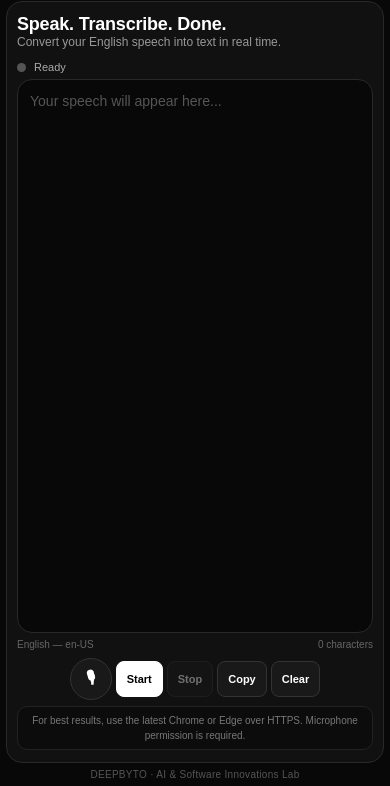
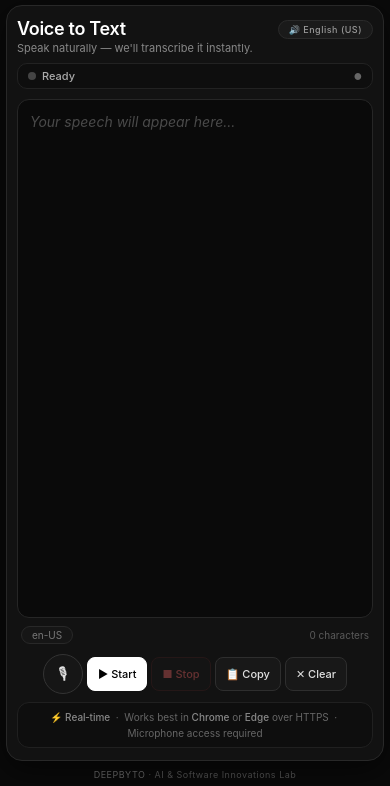
Before and after one commit to DEEPBYTO/Recognizer, a plain HTML site: page index.html in a window 390 px wide. Shown: the part 58-844 px from the top of the page. Drawn offline with Linux system fonts and the light colour scheme.

Commit message:
Update index.html

```diff
--- a/index.html
+++ b/index.html
@@ -25,39 +25,36 @@
     html, body {
       width: 100vw;
       min-height: 100vh;
-      min-height: 100dvh;          /* dynamic viewport height for mobile */
-      background: #080808;
-      color: #ffffff;
-      font-family: Arial, Helvetica, sans-serif;
+      min-height: 100dvh;
+      background: #0a0a0a;
+      color: #f0f0f0;
+      font-family: -apple-system, BlinkMacSystemFont, 'Segoe UI', Roboto, Arial, Helvetica, sans-serif;
       display: flex;
       justify-content: center;
-      align-items: flex-start;     /* allow content to grow, but we control height */
+      align-items: flex-start;
       padding: 0;
       margin: 0;
       overflow-x: hidden;
     }
 
-    /* main container: full viewport, no scroll on desktop */
     .app {
       width: 100%;
-      max-width: 880px;            /* comfortable reading width */
+      max-width: 920px;
       min-height: 100vh;
       min-height: 100dvh;
-      padding: 12px 16px 10px;
+      padding: 16px 20px 12px;
       display: flex;
       flex-direction: column;
-      justify-content: flex-start;
-      background: #080808;
-      /* no extra margins */
+      background: #0a0a0a;
     }
 
-    /* ----- header / logo (compact) ----- */
+    /* ----- header / logo ----- */
     .brand {
       display: flex;
       align-items: center;
-      gap: 12px;
-      padding: 6px 0 8px 0;
-      border-bottom: 1px solid #1f1f1f;
+      gap: 14px;
+      padding: 8px 0 12px 0;
+      border-bottom: 1px solid #1e1e1e;
       flex-shrink: 0;
     }
 
@@ -68,10 +65,11 @@
 
     .logo-container img {
       display: block;
-      width: 48px;                /* sharp and clean */
-      height: 48px;
+      width: 52px;
+      height: 52px;
       object-fit: contain;
       background: transparent;
+      border-radius: 12px;
     }
 
     .brand-text {
@@ -81,120 +79,181 @@
     }
 
     .brand-name {
-      font-size: 18px;
+      font-size: 20px;
       font-weight: 700;
-      letter-spacing: 0.5px;
+      letter-spacing: 0.3px;
       color: #ffffff;
+      background: linear-gradient(135deg, #ffffff 60%, #888888);
+      -webkit-background-clip: text;
+      -webkit-text-fill-color: transparent;
     }
 
     .brand-sub {
       font-size: 11px;
       font-weight: 400;
-      color: #888888;
-      letter-spacing: 1px;
-      margin-top: 1px;
+      color: #777777;
+      letter-spacing: 1.5px;
+      margin-top: 2px;
+      text-transform: uppercase;
     }
 
     /* ----- main card ----- */
     .card {
       flex: 1 1 auto;
-      background: #111111;
-      border: 1px solid #292929;
-      border-radius: 22px;
-      padding: 18px 22px 18px;
-      margin-top: 14px;
+      background: #121212;
+      border: 1px solid #282828;
+      border-radius: 24px;
+      padding: 24px 26px 20px;
+      margin-top: 16px;
       display: flex;
       flex-direction: column;
-      min-height: 0;              /* flex override */
-      /* ensure card uses available space */
+      min-height: 0;
+      box-shadow: 0 8px 32px rgba(0,0,0,0.6);
     }
 
-    /* heading and description – compact */
     .card-header {
       flex-shrink: 0;
-      margin-bottom: 6px;
+      margin-bottom: 8px;
+      display: flex;
+      justify-content: space-between;
+      align-items: flex-start;
+      flex-wrap: wrap;
+      gap: 8px;
     }
 
-    .card-header h1 {
-      font-size: 24px;
+    .card-header-left h1 {
+      font-size: 26px;
       font-weight: 600;
-      letter-spacing: -0.2px;
+      letter-spacing: -0.3px;
       margin: 0;
       color: #ffffff;
     }
 
-    .card-header .description {
-      color: #999999;
+    .card-header-left .description {
+      color: #888888;
       font-size: 13px;
       margin-top: 2px;
-      margin-bottom: 6px;
+    }
+
+    .badge {
+      background: #1a1a1a;
+      border: 1px solid #2a2a2a;
+      border-radius: 30px;
+      padding: 6px 16px;
+      font-size: 11px;
+      font-weight: 500;
+      color: #999999;
+      letter-spacing: 0.5px;
+      white-space: nowrap;
+      flex-shrink: 0;
+      margin-top: 4px;
     }
 
     /* status */
-    .status {
+    .status-bar {
       display: flex;
       align-items: center;
-      gap: 8px;
-      margin-bottom: 10px;
-      color: #aaaaaa;
-      font-size: 12px;
+      justify-content: space-between;
+      gap: 12px;
+      padding: 8px 14px;
+      background: #0e0e0e;
+      border-radius: 14px;
+      border: 1px solid #222222;
+      margin-bottom: 14px;
       flex-shrink: 0;
     }
 
+    .status-left {
+      display: flex;
+      align-items: center;
+      gap: 10px;
+      color: #aaaaaa;
+      font-size: 12px;
+    }
+
     .status-dot {
-      width: 9px;
-      height: 9px;
+      width: 10px;
+      height: 10px;
       border-radius: 50%;
-      background: #555555;
-      transition: background 0.1s;
+      background: #444444;
+      transition: all 0.2s;
+      flex-shrink: 0;
     }
 
     .status.recording .status-dot {
       background: #ffffff;
-      box-shadow: 0 0 12px #ffffff;
+      box-shadow: 0 0 16px rgba(255,255,255,0.4);
+      animation: pulse-dot 1.2s ease-in-out infinite;
     }
 
-    /* textarea – grows to fill available space */
+    @keyframes pulse-dot {
+      0%, 100% { transform: scale(1); opacity: 1; }
+      50% { transform: scale(1.3); opacity: 0.6; }
+    }
+
+    .status-text {
+      font-weight: 500;
+    }
+
+    .status-time {
+      font-size: 11px;
+      color: #666666;
+      font-variant-numeric: tabular-nums;
+    }
+
+    /* textarea */
     .textarea-wrapper {
       flex: 1 1 auto;
       display: flex;
       flex-direction: column;
-      min-height: 120px;          /* fallback */
+      min-height: 140px;
     }
 
     textarea {
       width: 100%;
       flex: 1 1 auto;
-      resize: none;              /* prevent manual resize to keep layout stable */
-      background: #080808;
-      border: 1px solid #292929;
-      border-radius: 15px;
-      padding: 14px 16px;
-      color: #ffffff;
+      resize: none;
+      background: #0a0a0a;
+      border: 1px solid #262626;
+      border-radius: 16px;
+      padding: 16px 18px;
+      color: #f0f0f0;
       font-size: 16px;
-      line-height: 1.6;
+      line-height: 1.7;
       outline: none;
-      font-family: Arial, Helvetica, sans-serif;
-      min-height: 100px;
-      transition: border-color 0.1s;
+      font-family: -apple-system, BlinkMacSystemFont, 'Segoe UI', Roboto, Arial, sans-serif;
+      min-height: 110px;
+      transition: border-color 0.2s;
     }
 
     textarea:focus {
-      border-color: #555555;
+      border-color: #444444;
     }
 
     textarea::placeholder {
-      color: #555555;
+      color: #4a4a4a;
+      font-style: italic;
     }
 
     /* stats row */
     .stats {
       display: flex;
       justify-content: space-between;
-      margin-top: 6px;
-      color: #666666;
+      align-items: center;
+      margin-top: 8px;
+      color: #5a5a5a;
       font-size: 11px;
       flex-shrink: 0;
+      padding: 0 4px;
+    }
+
+    .stats .lang-badge {
+      background: #161616;
+      padding: 2px 10px;
+      border-radius: 20px;
+      border: 1px solid #282828;
+      font-size: 10px;
+      color: #777777;
     }
 
     /* controls */
@@ -203,138 +262,197 @@
       flex-wrap: wrap;
       align-items: center;
       justify-content: center;
-      gap: 8px;
-      margin-top: 12px;
+      gap: 10px;
+      margin-top: 14px;
       flex-shrink: 0;
     }
 
+    .controls-group {
+      display: flex;
+      gap: 8px;
+      align-items: center;
+    }
+
     button {
-      border: 1px solid #333333;
-      background: #191919;
-      color: #ffffff;
-      padding: 10px 16px;
-      border-radius: 10px;
+      border: 1px solid #2e2e2e;
+      background: #181818;
+      color: #e0e0e0;
+      padding: 10px 18px;
+      border-radius: 12px;
       cursor: pointer;
       font-size: 13px;
-      font-weight: 600;
-      transition: background 0.15s, border-color 0.15s;
+      font-weight: 500;
+      transition: all 0.15s;
       line-height: 1;
       white-space: nowrap;
       display: inline-flex;
       align-items: center;
       justify-content: center;
-      min-height: 44px;           /* touch friendly */
+      gap: 6px;
+      min-height: 44px;
+      font-family: inherit;
     }
 
     button:hover {
       background: #252525;
+      border-color: #3a3a3a;
     }
 
-    .start {
+    button:active {
+      transform: scale(0.97);
+    }
+
+    .btn-primary {
       background: #ffffff;
       color: #000000;
       border-color: #ffffff;
     }
 
-    .start:hover {
-      background: #dddddd;
+    .btn-primary:hover {
+      background: #e8e8e8;
+      border-color: #e8e8e8;
+    }
+
+    .btn-danger {
+      border-color: #4a2222;
+      color: #ff6b6b;
+    }
+
+    .btn-danger:hover {
+      background: #2a1515;
+      border-color: #5a2a2a;
     }
 
     button:disabled {
-      opacity: 0.4;
+      opacity: 0.35;
       cursor: not-allowed;
+      transform: none !important;
     }
 
     .mic-button {
-      width: 50px;
-      height: 50px;
+      width: 52px;
+      height: 52px;
       border-radius: 50%;
-      font-size: 20px;
+      font-size: 22px;
       padding: 0;
       line-height: 1;
+      border-color: #333333;
+      background: #161616;
+      transition: all 0.2s;
+    }
+
+    .mic-button:hover {
+      background: #222222;
+      border-color: #555555;
     }
 
     .mic-button.recording {
       border-color: #ffffff;
+      background: #1a1a1a;
+      box-shadow: 0 0 30px rgba(255,255,255,0.08);
     }
 
-    /* error & info */
+    .btn-icon {
+      font-size: 14px;
+    }
+
+    /* error */
     .error {
       display: none;
-      margin-top: 10px;
-      padding: 10px 12px;
-      border: 1px solid #444444;
-      border-radius: 10px;
-      color: #cccccc;
+      margin-top: 12px;
+      padding: 12px 16px;
+      border: 1px solid #3a2222;
+      background: #1a0e0e;
+      border-radius: 12px;
+      color: #ff8a8a;
       font-size: 12px;
       text-align: center;
       flex-shrink: 0;
     }
 
     .info {
-      margin-top: 10px;
-      padding: 8px 10px;
-      background: #0c0c0c;
-      border: 1px solid #222222;
-      border-radius: 10px;
-      color: #777777;
+      margin-top: 12px;
+      padding: 10px 14px;
+      background: #0e0e0e;
+      border: 1px solid #202020;
+      border-radius: 12px;
+      color: #666666;
       font-size: 11px;
-      line-height: 1.5;
+      line-height: 1.6;
       text-align: center;
       flex-shrink: 0;
+    }
+
+    .info strong {
+      color: #888888;
+      font-weight: 500;
     }
 
     /* footer */
     footer {
       text-align: center;
-      color: #555555;
+      color: #444444;
       font-size: 11px;
-      padding: 8px 0 2px;
+      padding: 12px 0 4px;
       flex-shrink: 0;
-      letter-spacing: 0.3px;
+      letter-spacing: 0.5px;
     }
 
-    /* ----- responsive adjustments ----- */
+    footer span {
+      color: #555555;
+    }
+
+    /* responsive */
     @media (max-width: 700px) {
       .app {
-        padding: 8px 10px 6px;
+        padding: 10px 12px 8px;
       }
 
       .card {
-        padding: 14px 14px 14px;
-        border-radius: 18px;
-        margin-top: 10px;
+        padding: 16px 16px 16px;
+        border-radius: 20px;
+        margin-top: 12px;
       }
 
-      .card-header h1 {
+      .card-header-left h1 {
         font-size: 21px;
       }
 
       .brand-name {
-        font-size: 16px;
+        font-size: 17px;
       }
-
       .logo-container img {
-        width: 40px;
-        height: 40px;
+        width: 42px;
+        height: 42px;
       }
-
+      .badge {
+        font-size: 10px;
+        padding: 4px 12px;
+      }
+      .status-bar {
+        padding: 6px 12px;
+        flex-wrap: wrap;
+      }
+      .status-time {
+        font-size: 10px;
+      }
       textarea {
         font-size: 15px;
         padding: 12px 14px;
         min-height: 80px;
       }
-
       .controls {
         gap: 6px;
       }
-
+      .controls-group {
+        gap: 6px;
+      }
       button {
-        padding: 8px 12px;
+        padding: 8px 14px;
         font-size: 12px;
-        min-height: 40px;
+        min-height: 38px;
+        border-radius: 10px;
       }
-
       .mic-button {
         width: 46px;
         height: 46px;
@@ -346,117 +464,151 @@
       .app {
         padding: 6px 6px 4px;
       }
-
       .card {
         padding: 12px 10px 12px;
         border-radius: 16px;
         margin-top: 8px;
       }
-
       .brand {
-        gap: 8px;
-        padding: 4px 0 6px;
+        gap: 10px;
+        padding: 4px 0 8px;
+      }
+      .logo-container img {
+        width: 36px;
+        height: 36px;
+        border-radius: 8px;
+      }
+      .brand-name {
+        font-size: 15px;
+      }
+      .brand-sub {
+        font-size: 9px;
+        letter-spacing: 1px;
+      }
+      .card-header-left h1 {
+        font-size: 18px;
+      }
+      .card-header-left .description {
+        font-size: 11px;
+      }
+      .badge {
+        font-size: 9px;
+        padding: 3px 10px;
+        margin-top: 2px;
+      }
+      .status-bar {
+        padding: 5px 10px;
+        border-radius: 10px;
+        margin-bottom: 10px;
+      }
+      .status-left {
+        font-size: 11px;
+        gap: 6px;
+      }
+      .status-dot {
+        width: 8px;
+        height: 8px;
+      }
+      .status-time {
+        font-size: 9px;
+      }
+      textarea {
+        font-size: 14px;
+        padding: 10px 12px;
+        min-height: 60px;
+        border-radius: 12px;
+      }
+      .stats {
+        font-size: 10px;
+      }
+      .controls {
+        gap: 4px;
+        margin-top: 10px;
+      }
+      .controls-group {
+        gap: 4px;
+        flex-wrap: wrap;
+        justify-content: center;
+      }
+      button {
+        padding: 6px 10px;
+        font-size: 11px;
+        min-height: 34px;
+        border-radius: 8px;
+        gap: 4px;
+      }
+      .mic-button {
+        width: 40px;
+        height: 40px;
+        font-size: 16px;
+      }
+      .btn-icon {
+        font-size: 12px;
+      }
+      .info {
+        font-size: 10px;
+        padding: 6px 10px;
+        margin-top: 8px;
+      }
+      .error {
+        font-size: 11px;
+        padding: 8px 12px;
+        margin-top: 8px;
+      }
+      footer {
+        font-size: 9px;
+        padding: 8px 0 2px;
+      }
     }
 
+    @media (min-height: 900px) {
+      .card {
+        padding: 28px 32px 24px;
+      }
+      textarea {
+        min-height: 180px;
+      }
+      .card-header-left h1 {
+        font-size: 30px;
+      }
+    }
+
+    @media (max-height: 700px) {
+      .brand {
+        padding: 2px 0 6px;
+      }
       .logo-container img {
         width: 34px;
         height: 34px;
       }
-
-      .brand-name {
-        font-size: 14px;
-      }
-
-      .brand-sub {
-        font-size: 10px;
-      }
-
-      .card-header h1 {
-        font-size: 18px;
-      }
-
-      .card-header .description {
-        font-size: 12px;
-        margin-top: 0;
-      }
-
-      .status {
-        font-size: 11px;
-        margin-bottom: 6px;
-      }
-
-      textarea {
-        font-size: 14px;
-        padding: 10px 12px;
-        min-height: 70px;
-      }
-
-      .controls {
-        gap: 4px;
-        margin-top: 8px;
-      }
-
-      button {
-        padding: 6px 10px;
-        font-size: 11px;
-        min-height: 36px;
-        border-radius: 8px;
-      }
-
-      .mic-button {
-        width: 42px;
-        height: 42px;
-        font-size: 16px;
-      }
-
-      .stats {
-        font-size: 10px;
-      }
-
-      .info {
-        font-size: 10px;
-        padding: 6px 8px;
-        margin-top: 6px;
-      }
-
-      footer {
-        font-size: 10px;
-        padding: 6px 0 2px;
-      }
-    }
-
-    /* for very tall screens, keep proportions */
-    @media (min-height: 900px) {
-      .card {
-        padding: 22px 28px 22px;
-      }
-      textarea {
-        min-height: 160px;
-      }
-    }
-
-    /* small height (e.g. netbooks) */
-    @media (max-height: 700px) {
-      .brand {
-        padding: 2px 0 4px;
-      }
-      .logo-container img {
-        width: 36px;
-        height: 36px;
-      }
       .brand-name {
         font-size: 15px;
       }
-      .card-header h1 {
-        font-size: 20px;
+      .brand-sub {
+        font-size: 9px;
       }
       .card {
-        padding: 10px 14px 10px;
+        padding: 10px 12px 10px;
         margin-top: 6px;
+        border-radius: 16px;
+      }
+      .card-header-left h1 {
+        font-size: 18px;
+      }
+      .card-header-left .description {
+        font-size: 11px;
+        margin-top: 0;
+      }
+      .status-bar {
+        padding: 4px 10px;
+        margin-bottom: 6px;
+      }
+      .status-left {
+        font-size: 10px;
       }
       textarea {
-        min-height: 60px;
-        font-size: 14px;
+        min-height: 50px;
+        font-size: 13px;
         padding: 8px 12px;
       }
       .controls {
@@ -464,27 +616,36 @@
         gap: 4px;
       }
       button {
-        padding: 6px 10px;
-        font-size: 11px;
-        min-height: 32px;
+        padding: 5px 10px;
+        font-size: 10px;
+        min-height: 30px;
+        border-radius: 8px;
       }
       .mic-button {
-        width: 38px;
-        height: 38px;
-        font-size: 15px;
+        width: 36px;
+        height: 36px;
+        font-size: 14px;
       }
       .info {
         padding: 4px 8px;
         margin-top: 4px;
-        font-size: 10px;
+        font-size: 9px;
+      }
+      .stats {
+        font-size: 9px;
+        margin-top: 4px;
       }
       footer {
         padding: 2px 0;
+        font-size: 9px;
+      }
+      .error {
+        padding: 6px 10px;
+        margin-top: 4px;
         font-size: 10px;
       }
     }
 
-    /* remove extra scroll on mobile */
     ::-webkit-scrollbar {
       width: 4px;
       height: 4px;
@@ -503,14 +664,14 @@
 
   <div class="app">
 
-    <!-- header with actual DEEPBYTO logo -->
+    <!-- header -->
     <header class="brand">
       <div class="logo-container">
-        <img src="logo.png" alt="DEEPBYTO Logo" width="48" height="48">
+        <img src="logo.png" alt="DEEPBYTO Logo" width="52" height="52">
       </div>
       <div class="brand-text">
         <span class="brand-name">DEEPBYTO Recognizer</span>
-        <span class="brand-sub">Speech Recognition</span>
+        <span class="brand-sub">Real‑Time Speech to Text</span>
       </div>
     </header>
 
@@ -518,18 +679,23 @@
     <div class="card">
 
       <div class="card-header">
-        <h1>Speak. Transcribe. Done.</h1>
-        <p class="description">
-          Convert your English speech into text in real time.
-        </p>
+        <div class="card-header-left">
+          <h1>Voice to Text</h1>
+          <p class="description">Speak naturally — we'll transcribe it instantly.</p>
+        </div>
+        <span class="badge">🔊 English (US)</span>
       </div>
 
-      <div class="status" id="status">
-        <span class="status-dot"></span>
-        <span id="statusText">Ready</span>
+      <!-- status bar -->
+      <div class="status-bar" id="statusBar">
+        <div class="status-left">
+          <span class="status-dot" id="statusDot"></span>
+          <span class="status-text" id="statusText">Ready</span>
+        </div>
+        <span class="status-time" id="statusTime">●</span>
       </div>
 
-      <!-- textarea wrapper: flex grow -->
+      <!-- textarea -->
       <div class="textarea-wrapper">
         <textarea
           id="transcript"
@@ -538,13 +704,15 @@
         ></textarea>
       </div>
 
+      <!-- stats -->
       <div class="stats">
-        <span>English — en-US</span>
+        <span class="lang-badge">en-US</span>
         <span id="counter">0 characters</span>
       </div>
 
+      <!-- controls -->
       <div class="controls">
-
+        <div class="controls-group">
           <button
             class="mic-button"
             id="micButton"
@@ -553,46 +721,52 @@
           >
             🎙
           </button>
+        </div>
 
+        <div class="controls-group">
           <button
-          class="start"
+            class="btn-primary"
             id="startButton"
           >
-          Start
+            ▶ Start
           </button>
 
           <button
             id="stopButton"
             disabled
+            class="btn-danger"
           >
-          Stop
+            ■ Stop
           </button>
+        </div>
 
+        <div class="controls-group">
           <button
             id="copyButton"
           >
-          Copy
+            📋 Copy
           </button>
 
           <button
             id="clearButton"
           >
-          Clear
+            ✕ Clear
           </button>
-
+        </div>
       </div>
 
+      <!-- error -->
       <div class="error" id="error"></div>
 
+      <!-- info -->
       <div class="info">
-        For best results, use the latest Chrome or Edge over HTTPS.
-        Microphone permission is required.
+        <strong>⚡ Real‑time</strong> &nbsp;·&nbsp; Works best in <strong>Chrome</strong> or <strong>Edge</strong> over HTTPS &nbsp;·&nbsp; Microphone access required
       </div>
 
     </div>
 
     <footer>
-      DEEPBYTO · AI &amp; Software Innovations Lab
+      <span>DEEPBYTO</span> · AI &amp; Software Innovations Lab
     </footer>
 
   </div>
@@ -611,17 +785,22 @@
       const micButton = document.getElementById("micButton");
       const copyButton = document.getElementById("copyButton");
       const clearButton = document.getElementById("clearButton");
-      const status = document.getElementById("status");
+      const statusBar = document.getElementById("statusBar");
       const statusText = document.getElementById("statusText");
+      const statusDot = document.getElementById("statusDot");
+      const statusTime = document.getElementById("statusTime");
       const errorBox = document.getElementById("error");
       const counter = document.getElementById("counter");
 
       let recognition;
       let isRecording = false;
       let finalText = "";
+      let startTime = null;
+      let timerInterval = null;
 
       function updateCounter() {
-        counter.textContent = transcriptBox.value.length + " characters";
+        const len = transcriptBox.value.length;
+        counter.textContent = len + (len === 1 ? ' character' : ' characters');
       }
 
       function showError(message) {
@@ -633,21 +812,44 @@
         errorBox.style.display = "none";
       }
 
+      function formatTime(seconds) {
+        const mins = Math.floor(seconds / 60);
+        const secs = Math.floor(seconds % 60);
+        return String(mins).padStart(2, '0') + ':' + String(secs).padStart(2, '0');
+      }
+
+      function updateTimer() {
+        if (startTime) {
+          const elapsed = (Date.now() - startTime) / 1000;
+          statusTime.textContent = '⏱ ' + formatTime(elapsed);
+        }
+      }
+
       function setRecordingState(recording) {
         isRecording = recording;
 
         if (recording) {
-          status.classList.add("recording");
+          statusBar.classList.add("recording");
           statusText.textContent = "Listening...";
           startButton.disabled = true;
           stopButton.disabled = false;
           micButton.classList.add("recording");
+          startTime = Date.now();
+          if (timerInterval) clearInterval(timerInterval);
+          timerInterval = setInterval(updateTimer, 500);
+          updateTimer();
         } else {
-          status.classList.remove("recording");
+          statusBar.classList.remove("recording");
           statusText.textContent = "Ready";
           startButton.disabled = false;
           stopButton.disabled = true;
           micButton.classList.remove("recording");
+          if (timerInterval) {
+            clearInterval(timerInterval);
+            timerInterval = null;
+          }
+          startTime = null;
+          statusTime.textContent = '●';
         }
       }
 
@@ -757,16 +959,18 @@
 
         try {
           await navigator.clipboard.writeText(text);
-          copyButton.textContent = "Copied";
+          const original = copyButton.innerHTML;
+          copyButton.innerHTML = '✅ Copied!';
           setTimeout(function () {
-            copyButton.textContent = "Copy";
+            copyButton.innerHTML = original;
           }, 1500);
         } catch (err) {
           transcriptBox.select();
           document.execCommand("copy");
-          copyButton.textContent = "Copied";
+          const original = copyButton.innerHTML;
+          copyButton.innerHTML = '✅ Copied!';
           setTimeout(function () {
-            copyButton.textContent = "Copy";
+            copyButton.innerHTML = original;
           }, 1500);
         }
       });
@@ -776,6 +980,25 @@
         updateCounter();
       });
 
+      // Keyboard shortcuts
+      document.addEventListener('keydown', function(e) {
+        // Ctrl+Enter to start
+        if (e.ctrlKey && e.key === 'Enter') {
+          e.preventDefault();
+          if (!isRecording) startRecognition();
+        }
+        // Escape to stop
+        if (e.key === 'Escape' && isRecording) {
+          e.preventDefault();
+          stopRecognition();
+        }
+        // Ctrl+Shift+C to copy
+        if (e.ctrlKey && e.shiftKey && (e.key === 'c' || e.key === 'C')) {
+          e.preventDefault();
+          copyButton.click();
+        }
+      });
+
       updateCounter();
 
     })();
```
Lines whose indentation alone changed are shown as unchanged.
